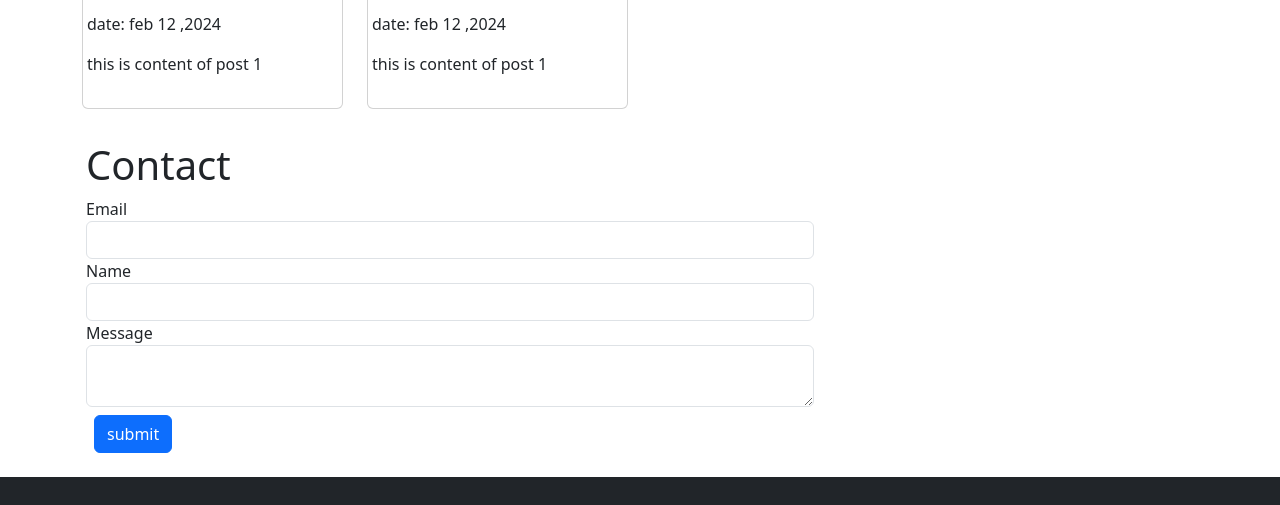
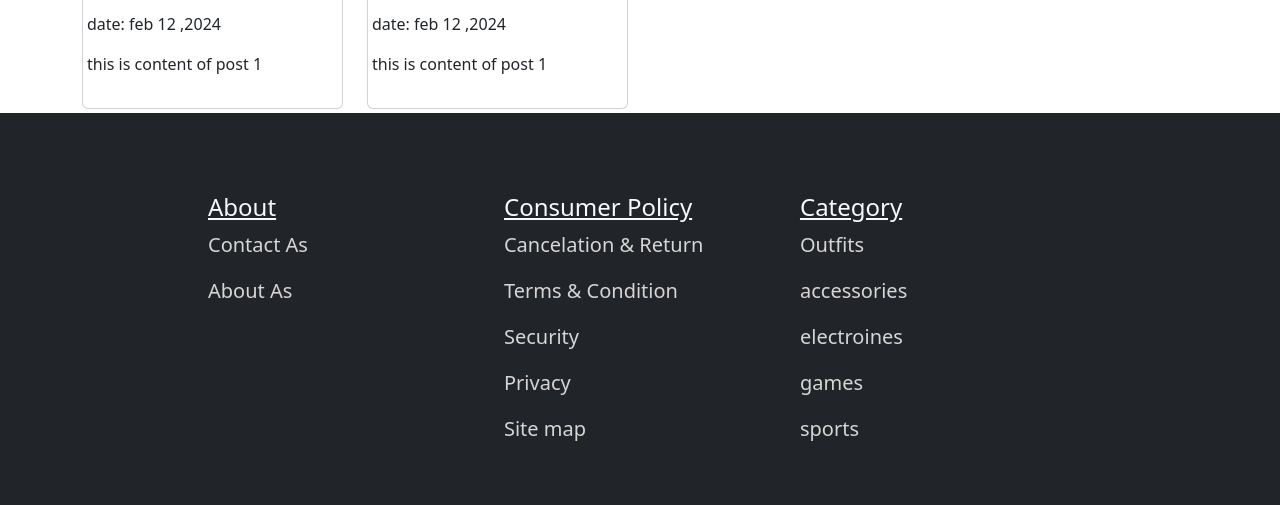
Before and after one commit to YOGANANDH60/project-static, a plain HTML site: page blog.html in a window 1280 px wide. Shown: the part 910-1415 px from the top of the page. Drawn offline with nearby package versions, Linux system fonts and the light colour scheme.

Commit message:
edit in blog

```diff
--- a/blog.html
+++ b/blog.html
@@ -4,7 +4,8 @@
     <meta charset="UTF-8" />
     <meta name="viewport" content="width=device-width, initial-scale=1.0" />
     <title>Bootstrap</title>
-    <link rel="stylesheet" href="style.css" />
+    <!-- internal css -->
+
     <link
       href="https://cdn.jsdelivr.net/npm/bootstrap@5.3.3/dist/css/bootstrap.min.css"
       rel="stylesheet"
@@ -18,6 +19,7 @@
       crossorigin="anonymous"
       referrerpolicy="no-referrer"
     />
+    <link rel="stylesheet" href="style.css" />
   </head>
   <body>
     <header class="container navbar-expand-lg">
@@ -166,7 +168,7 @@
       </div>
     </header>
 
-    <div class="row">
+    <div class="row container">
       <div class="col-12 card bg-info text-white">
         <h1 class="card-title d-flex justify-content-center">Bolg</h1>
         <p class="d-flex justify-content-center">
@@ -299,31 +301,8 @@
       </div>
     </div>
 
-    <div class="container mt-3">
-      <div class="row">
-        <div class="p-3 col-12 col-lg-8 bg-white">
-          <h1>Contact</h1>
-          <form action="">
-            <div class="form-group">
-              <label for="">Email</label>
-              <input type="email" class="form-control" name="" id="" />
-            </div>
-            <div class="form-group">
-              <label for="">Name</label>
-              <input type="text" class="form-control" name="" id="" />
-            </div>
-            <div class="form-group">
-              <label for="">Message</label>
-              <textarea name="" class="form-control" id=""></textarea>
-            </div>
-            <button class="btn btn-primary m-2">submit</button>
-          </form>
-        </div>
-      </div>
-    </div>
-
     <footer class="bg-dark text-light">
-      <div class="row footer">
+      <div class="row footer" >
         <div class="col-12 col-sm-6 col-md-6 col-lg-4">
           <h4>About</h4>
           <p><a href="#">Contact As</a></p>
@@ -346,7 +325,7 @@
           <p><a href="">sports</a></p>
         </div>
       </div>
-      <div class="row mt-5 social">
+      <div class="row mt-5 social" >
         <div class="col-12 col-sm-12 col-md-6 col-lg-6 social-icon">
           <h4>Social</h4>
           <div class="d-flex ps-3">
```
